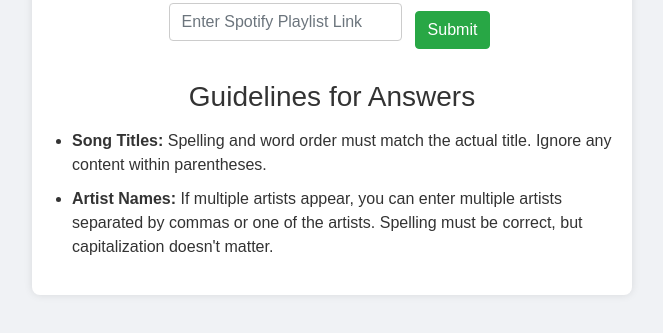
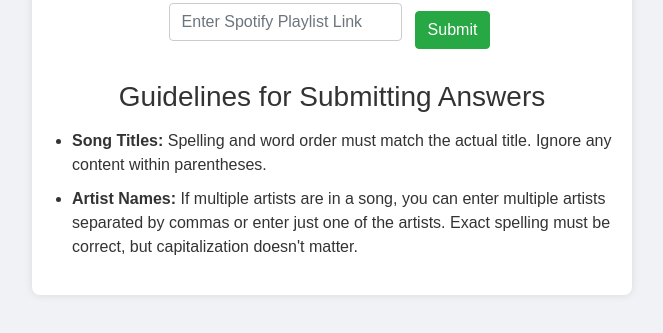
Before and after one commit to Derek-Wen/spotify-guessing-game, a website: page public/index.html in a window 1280 px wide. Shown: the part 183-516 px from the top of the page, without its empty margins (308-971 px from the left). Drawn offline with nearby package versions, Linux system fonts and the light colour scheme.

Commit message:
Changed guidelines 2.0

```diff
--- a/public/index.html
+++ b/public/index.html
@@ -34,10 +34,10 @@
 
     <!-- Guidelines Section -->
     <div id="guidelines" class="mt-4">
-      <h3>Guidelines for Answers</h3>
+      <h3>Guidelines for Submitting Answers</h3>
       <ul class="text-left">
         <li><strong>Song Titles:</strong> Spelling and word order must match the actual title. Ignore any content within parentheses. </li>
-        <li><strong>Artist Names:</strong> If multiple artists appear, you can enter multiple artists separated by commas or one of the artists. Spelling must be correct, but capitalization doesn't matter.</li>
+        <li><strong>Artist Names:</strong> If multiple artists are in a song, you can enter multiple artists separated by commas or enter just one of the artists. Exact spelling must be correct, but capitalization doesn't matter.</li>
       </ul>
     </div>
 
```
